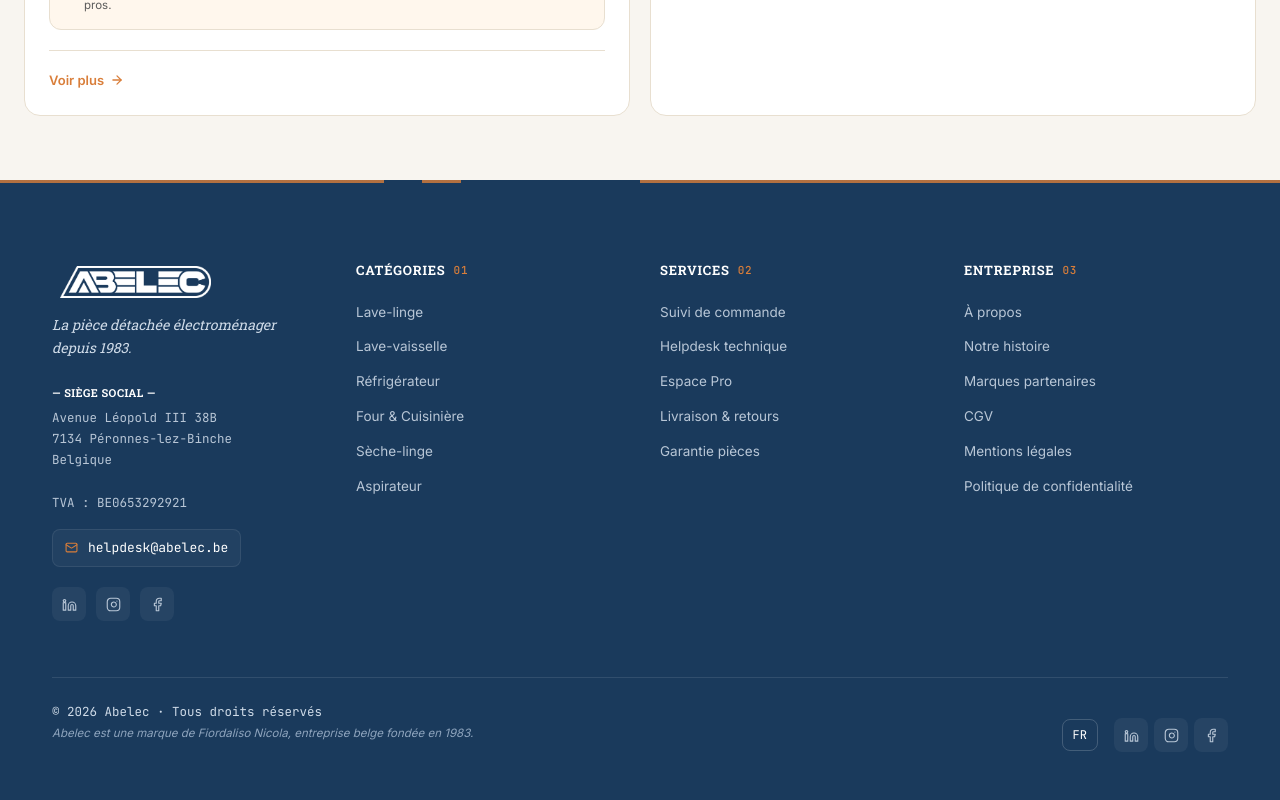
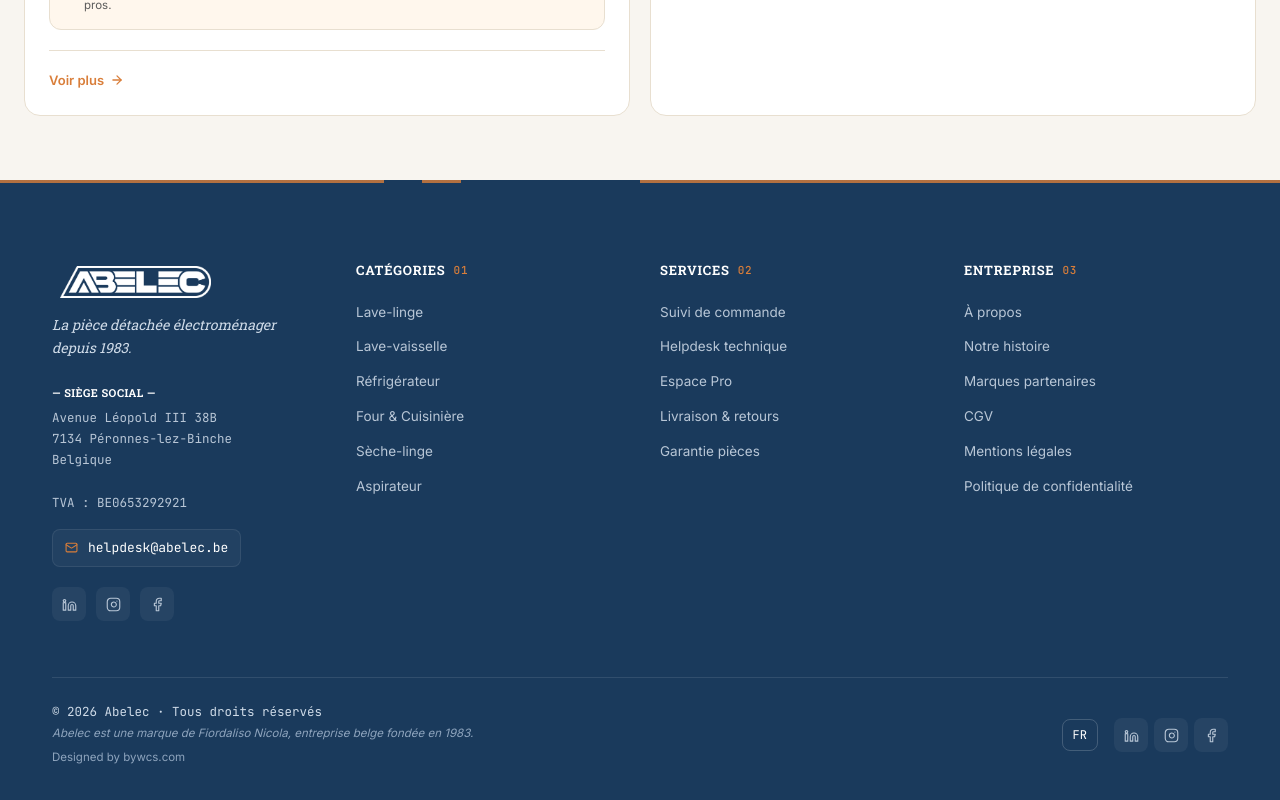
Before and after one commit to webcreationlabco/Abelec1, a Next.js app: page / in a window 1280 px wide. Shown: the part 9913-10713 px from the top of the page. Built offline with nearby package versions, Linux system fonts and the light colour scheme; no server answers.

Commit message:
footer: make designer credit link visible
Co-Authored-By: Claude Sonnet 4.6 <noreply@anthropic.com>

```diff
--- a/components/footer.tsx
+++ b/components/footer.tsx
@@ -138,7 +138,7 @@ export default function Footer() {
           <div>
             <p className="text-[12.5px] text-[#cfdbe8] font-mono">{t("footer.copyright")}</p>
             <p className="text-[11.5px] text-[#8ea4bd] italic mt-1 max-w-full sm:max-w-[520px]">{t("footer.mention")}</p>
-            <a href="https://bywcs.com" className="opacity-0 text-[10px]" target="_blank" rel="noopener">Designed by bywcs.com</a>
+            <a href="https://bywcs.com" className="text-[11.5px] text-[#8ea4bd] hover:text-abelec-orange transition-colors mt-1 inline-block" target="_blank" rel="noopener">Designed by bywcs.com</a>
           </div>
           <div className="flex items-center gap-4">
             <span className="inline-flex px-2.5 py-1.5 border border-white/[0.18] rounded-lg font-mono text-[12px] text-white items-center gap-1.5">
```
